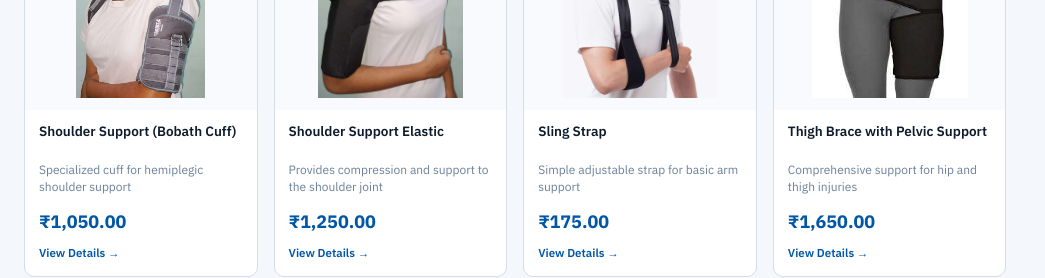
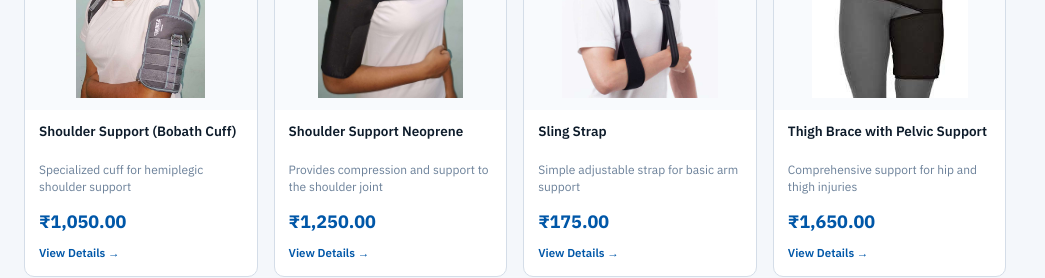
Before and after one commit to Bhinder1995/Ebiza-Othopadic, a Next.js app: page /products in a window 1280 px wide. Shown: the part 2980-3258 px from the top of the page, without its empty margins (0-1045 px from the left). Built offline with nearby package versions, Linux system fonts and the light colour scheme.

Commit message:
Update EC-07 name, EI-03 yellow price, EM-11 category

```diff
--- a/data/products.js
+++ b/data/products.js
@@ -216,7 +216,7 @@ export const PRODUCTS = {
     "cat": "fracture"
   },
   "EC-07": {
-    "name": "Shoulder Support Elastic",
+    "name": "Shoulder Support Neoprene",
     "desc": "Provides compression and support to the shoulder joint",
     "mrp": "1,250.00",
     "sizes": "UNI",
@@ -735,7 +735,7 @@ export const PRODUCTS = {
     "desc": "Targeted support for flat feet and arch stabilization",
     "mrp": {
       "RED": "450.00",
-      "YELLOW": "450.00"
+      "YELLOW": "430.00"
     },
     "sizes": "RED, YELLOW",
     "img": "/images/products/EI-03.jpg",
@@ -1703,6 +1703,6 @@ export const PRODUCTS = {
     "mrp": "5,500.00",
     "sizes": "UNI",
     "img": "/images/products/EM-11.jpg",
-    "cat": "walking-aid"
+    "cat": "child-care"
   }
 };
```
